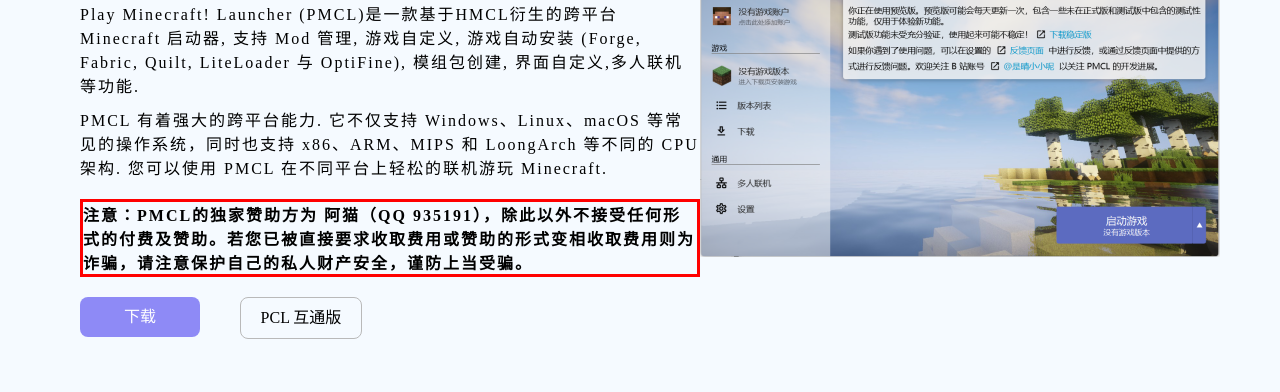
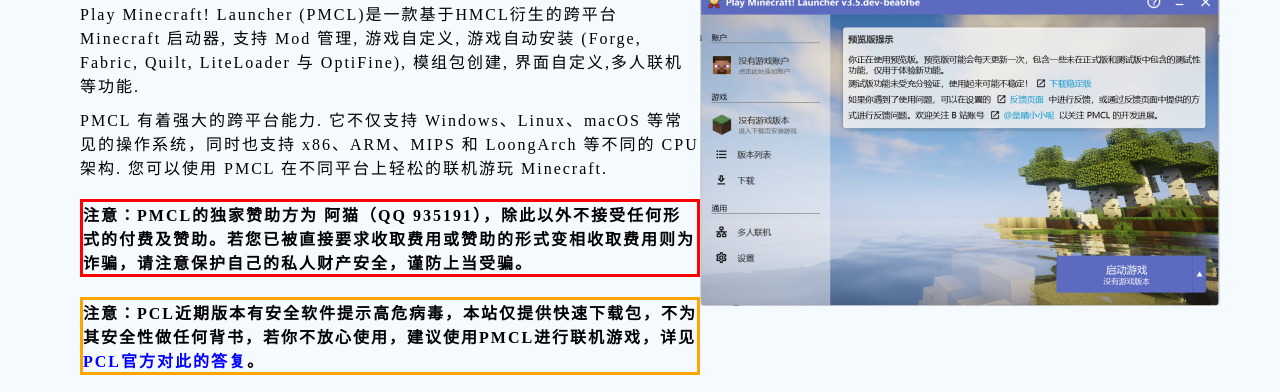
Before and after one commit to xqzi/PMCL-Site, a plain HTML site: page index.html in a window 1280 px wide. Shown: the part 404-796 px from the top of the page. Drawn offline with Linux system fonts and the light colour scheme.

Commit message:
Update index.html

```diff
--- a/index.html
+++ b/index.html
@@ -84,6 +84,15 @@
     border-style: solid;
     border-color: red;
 ">注意：PMCL的独家赞助方为 阿猫（QQ 935191），除此以外不接受任何形式的付费及赞助。若您已被直接要求收取费用或赞助的形式变相收取费用则为诈骗，请注意保护自己的私人财产安全，谨防上当受骗。</div>
+                <div style="
+    margin-top: 20px;
+    font-weight: bold;
+    border: 3px;
+    border-style: solid;
+    border-color: orange;
+">注意：PCL近期版本有安全软件提示高危病毒，本站仅提供快速下载包，不为其安全性做任何背书，若你不放心使用，建议使用PMCL进行联机游戏，详见 <a href="https://afdian.net/p/0e7b0116a94811eeb81c5254001e7c00" style="
+    color: blue;
+">PCL官方对此的答复</a>。</div>
                 </div>
                 <div style="display: flex;gap: 40px;">
                     <div onclick="download()"
```
